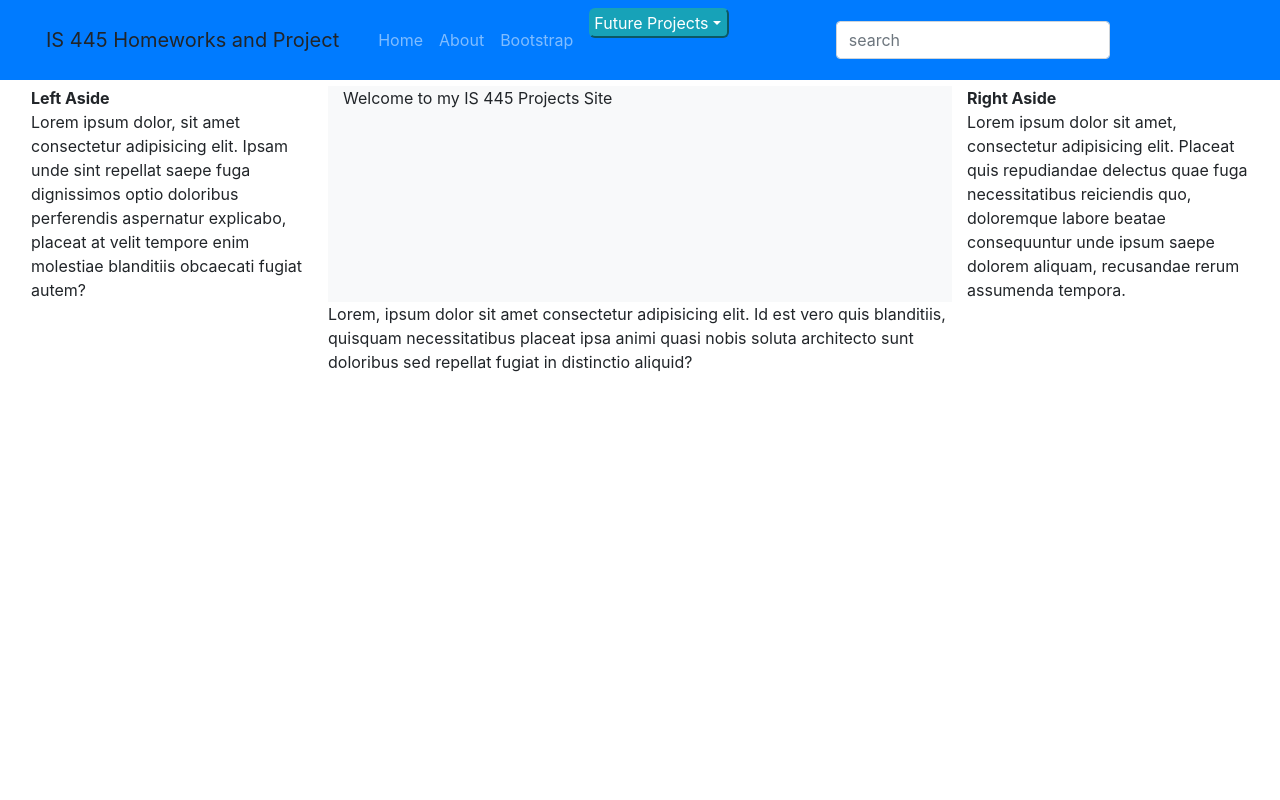
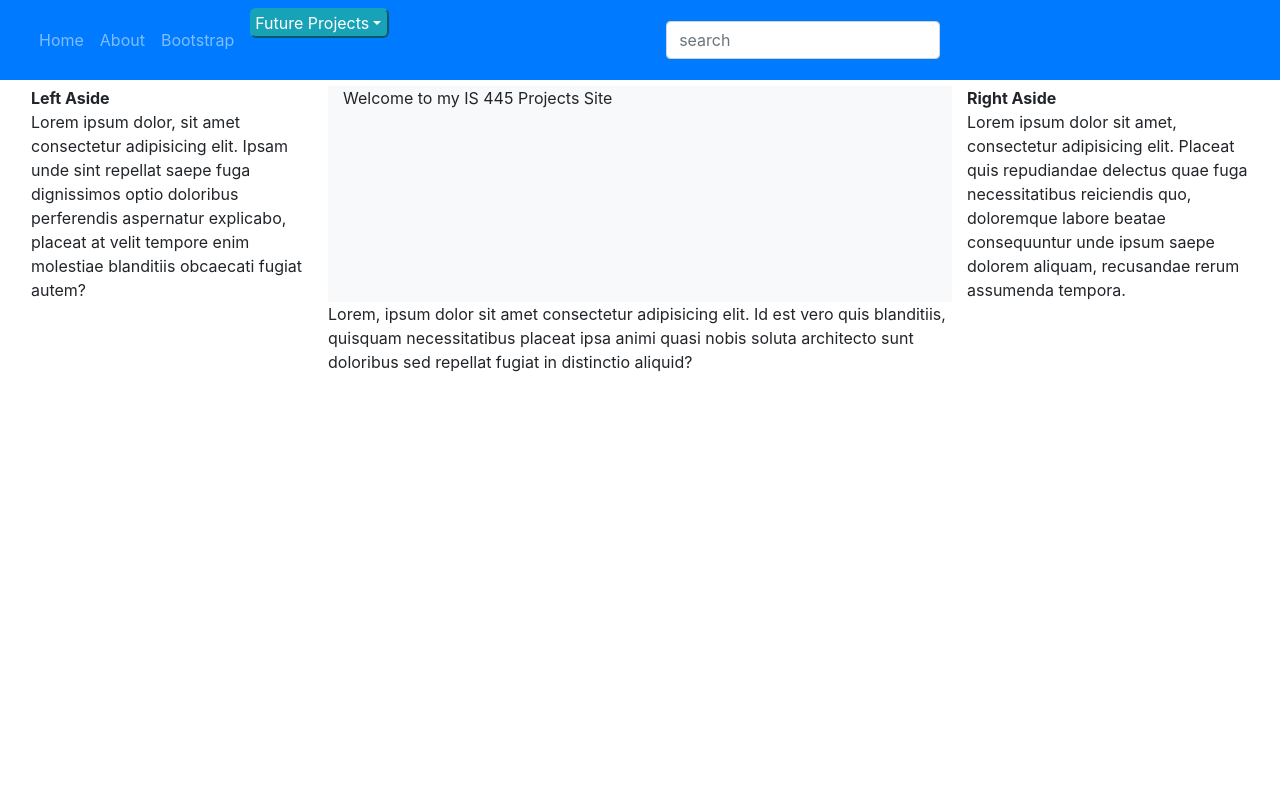
Before and after one commit to JacobGastelum/Homework-1, a website: page website/index.html in a window 1280 px wide. Shown: the top 800 px of the page. Drawn offline with nearby package versions, Linux system fonts and the light colour scheme.

Commit message:
removed title

```diff
--- a/website/index.html
+++ b/website/index.html
@@ -18,7 +18,6 @@
                     <div class="container-fluid">
                     <button class="navbar-toggler" data-toggle="collapse dat" data-target="#navbar"><span class="navbar-toggler-icon"></span></button>
                     <ul class="nav navbar-nav">
-                            <a class="navbar-brand">IS 445 Homeworks and Project</a>
                             <li class="nav-item">
                                 <a class="nav-link" href="index.html">Home</a>
                             </li>
```
